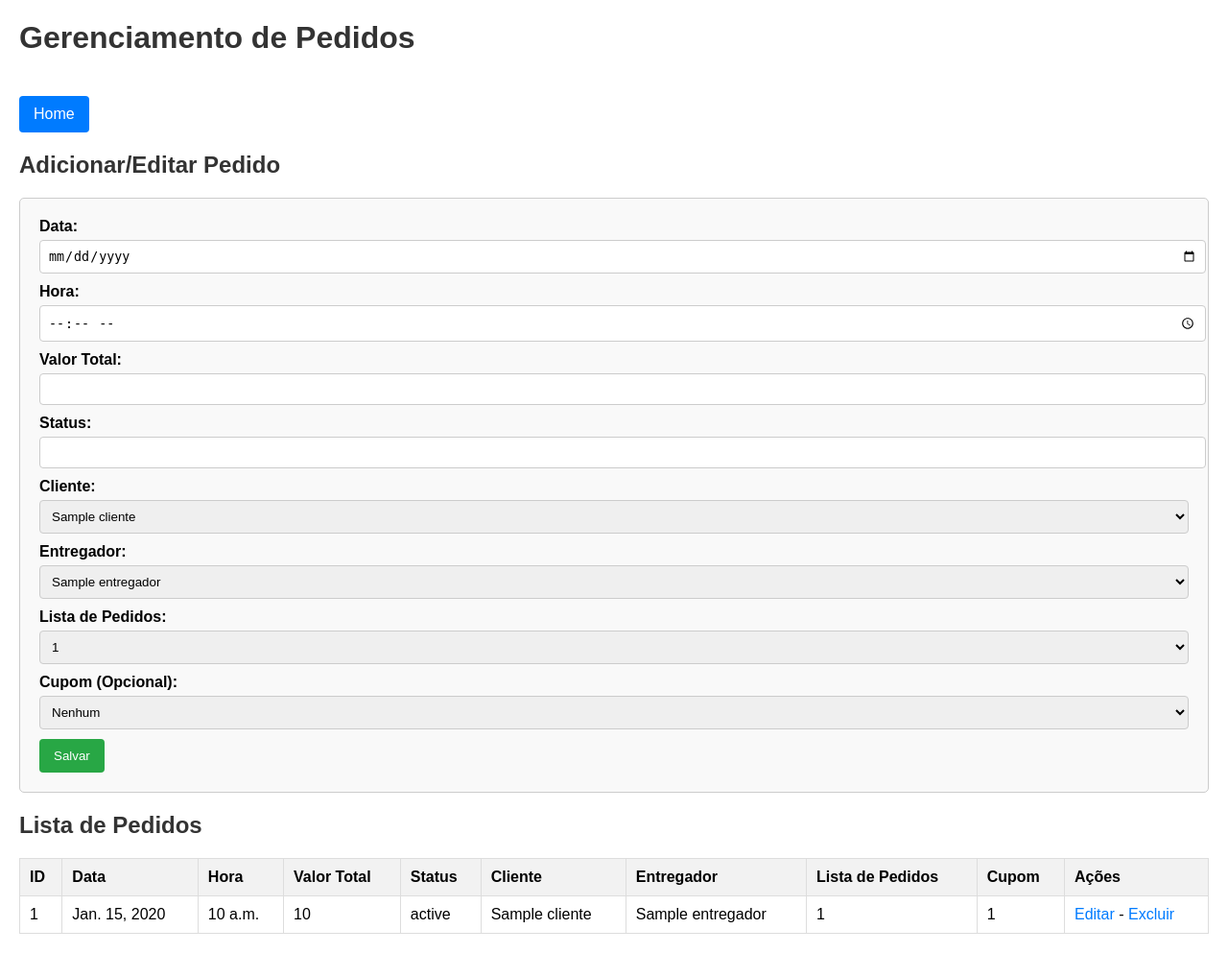
After one commit to Rafaelleit3/app-agua-fbd, a Django app: page /pedidos/ in a window 1280 px wide. The commit adds this page. Shown: the whole page at 96% size. Run offline with Django 5.2, Linux system fonts and the light colour scheme; tables that the repository leaves empty hold one stand-in row (values such as "Sample post").

Commit message:
feat: implementando CRUD de Pedidos

```diff
--- a/appagua/loja/templates/loja/homepage.html
+++ b/appagua/loja/templates/loja/homepage.html
@@ -35,5 +35,6 @@
     <a href="{% url 'listar_produtos' %}" class="nav-button">Produtos</a>
     <a href="{% url 'listar_listapedidos' %}" class="nav-button">Lista de Pedidos</a>
     <a href="{% url 'listar_produtos_contidos' %}" class="nav-button">Produtos Contidos</a>
+    <a href="{% url 'listar_pedidos' %}" class="nav-button">Pedidos</a>
 </body>
 </html>
--- /dev/null
+++ b/appagua/loja/templates/loja/pedidos.html
@@ -0,0 +1,188 @@
+<!DOCTYPE html>
+<html>
+<head>
+    <title>Pedidos</title>
+    <style>
+        body {
+            font-family: Arial, sans-serif;
+            margin: 20px;
+        }
+        h1, h2 {
+            color: #333;
+        }
+        form {
+            margin-bottom: 20px;
+            padding: 20px;
+            border: 1px solid #ccc;
+            border-radius: 5px;
+            background-color: #f9f9f9;
+        }
+        label {
+            display: block;
+            margin-bottom: 5px;
+            font-weight: bold;
+        }
+        select, input {
+            width: 100%;
+            padding: 8px;
+            margin-bottom: 10px;
+            border: 1px solid #ccc;
+            border-radius: 4px;
+        }
+        button {
+            padding: 10px 15px;
+            background-color: #28a745;
+            color: white;
+            border: none;
+            border-radius: 4px;
+            cursor: pointer;
+        }
+        button:hover {
+            background-color: #218838;
+        }
+        table {
+            width: 100%;
+            border-collapse: collapse;
+            margin-top: 20px;
+        }
+        th, td {
+            padding: 10px;
+            border: 1px solid #ddd;
+            text-align: left;
+        }
+        th {
+            background-color: #f2f2f2;
+        }
+        a {
+            color: #007bff;
+            text-decoration: none;
+        }
+        a:hover {
+            text-decoration: underline;
+        }
+        .home-button {
+            margin-top: 20px;
+            display: inline-block;
+            padding: 10px 15px;
+            background-color: #007bff;
+            color: white;
+            border: none;
+            border-radius: 4px;
+            text-decoration: none;
+        }
+        .home-button:hover {
+            background-color: #0056b3;
+        }
+    </style>
+</head>
+<body>
+    <h1>Gerenciamento de Pedidos</h1>
+    <a href="{% url 'homepage' %}" class="home-button">Home</a>
+
+    <h2>Adicionar/Editar Pedido</h2>
+    <form method="post">
+        {% csrf_token %}
+        <input type="hidden" name="pedido_id" id="pedido_id">
+
+        <label for="data_solicitacao">Data:</label>
+        <input type="date" name="data_solicitacao" id="data_solicitacao" required>
+
+        <label for="hora_solicitacao">Hora:</label>
+        <input type="time" name="hora_solicitacao" id="hora_solicitacao" required>
+
+        <label for="valor_total">Valor Total:</label>
+        <input type="number" name="valor_total" id="valor_total" step="0.01" required>
+
+        <label for="status">Status:</label>
+        <input type="text" name="status" id="status" required>
+
+        <label for="id_cliente">Cliente:</label>
+        <select name="id_cliente" id="id_cliente">
+            {% for cliente in clientes %}
+                <option value="{{ cliente.id }}">{{ cliente.nome }}</option>
+            {% endfor %}
+        </select>
+
+        <label for="id_entregador">Entregador:</label>
+        <select name="id_entregador" id="id_entregador">
+            {% for entregador in entregadores %}
+                <option value="{{ entregador.id }}">{{ entregador.nome }}</option>
+            {% endfor %}
+        </select>
+
+        <label for="id_lista_pedidos">Lista de Pedidos:</label>
+        <select name="id_lista_pedidos" id="id_lista_pedidos">
+            {% for lista in listas_pedidos %}
+                <option value="{{ lista.id }}">{{ lista.id }}</option>
+            {% endfor %}
+        </select>
+
+        <label for="id_cupom">Cupom (Opcional):</label>
+        <select name="id_cupom" id="id_cupom">
+            <option value="">Nenhum</option>
+            {% for cupom in cupons %}
+                <option value="{{ cupom.id }}">{{ cupom.id }}</option>
+            {% endfor %}
+        </select>
+
+        <button type="submit">Salvar</button>
+    </form>
+
+    <h2>Lista de Pedidos</h2>
+    <table>
+        <tr>
+            <th>ID</th>
+            <th>Data</th>
+            <th>Hora</th>
+            <th>Valor Total</th>
+            <th>Status</th>
+            <th>Cliente</th>
+            <th>Entregador</th>
+            <th>Lista de Pedidos</th>
+            <th>Cupom</th>
+            <th>Ações</th>
+        </tr>
+        {% for pedido in pedidos %}
+        <tr>
+            <td>{{ pedido.id }}</td>
+            <td>{{ pedido.data_solicitacao }}</td>
+            <td>{{ pedido.hora_solicitacao }}</td>
+            <td>{{ pedido.valor_total }}</td>
+            <td>{{ pedido.status }}</td>
+            <td>{{ pedido.cliente }}</td>
+            <td>{{ pedido.entregador }}</td>
+            <td>{{ pedido.lista_pedidos }}</td>
+            <td>{{ pedido.cupom|default:"Nenhum" }}</td>
+            <td>
+                <a href="#" onclick="editarPedido(
+                    '{{ pedido.id }}',
+                    '{{ pedido.data_solicitacao }}',
+                    '{{ pedido.hora_solicitacao }}',
+                    '{{ pedido.valor_total }}',
+                    '{{ pedido.status }}',
+                    '{{ pedido.cliente }}',
+                    '{{ pedido.entregador }}',
+                    '{{ pedido.lista_pedidos }}',
+                    '{{ pedido.cupom }}'
+                )">Editar</a> -
+                <a href="?delete={{ pedido.id }}">Excluir</a>
+            </td>
+        </tr>
+        {% endfor %}
+    </table>
+
+    <script>
+        function editarPedido(id, data, hora, valor, status, cliente, entregador, lista, cupom) {
+            document.getElementById('pedido_id').value = id;
+            document.getElementById('data_solicitacao').value = data;
+            document.getElementById('hora_solicitacao').value = hora;
+            document.getElementById('valor_total').value = valor;
+            document.getElementById('status').value = status;
+            document.getElementById('id_cliente').value = cliente;
+            document.getElementById('id_entregador').value = entregador;
+            document.getElementById('id_lista_pedidos').value = lista;
+            document.getElementById('id_cupom').value = cupom;
+        }
+    </script>
+</body>
+</html>
--- a/appagua/loja/urls.py
+++ b/appagua/loja/urls.py
@@ -15,4 +15,6 @@ urlpatterns = [
     path('listapedidos/', views.listar_listapedidos, name='listar_listapedidos'),
     # URLs para ProdutosContidos
     path('produtoscontidos/', views.listar_produtos_contidos, name='listar_produtos_contidos'),
+    # URLs para Pedidos
+    path('pedidos/', views.listar_pedidos, name='listar_pedidos'),
 ]
--- a/appagua/loja/views.py
+++ b/appagua/loja/views.py
@@ -254,5 +254,74 @@ def listar_produtos_contidos(request):
         'produtos': produtos
     })
 
+
+
+# View para listar, adicionar, editar e remover pedidos
+def listar_pedidos(request):
+    if request.method == 'POST':
+        pedido_id = request.POST.get('pedido_id')
+        data_solicitacao = request.POST.get('data_solicitacao')
+        hora_solicitacao = request.POST.get('hora_solicitacao')
+        valor_total = request.POST.get('valor_total')
+        status = request.POST.get('status')
+        id_cliente = request.POST.get('id_cliente')
+        id_entregador = request.POST.get('id_entregador')
+        id_cupom = request.POST.get('id_cupom') or None
+        id_lista_pedidos = request.POST.get('id_lista_pedidos')
+
+        if pedido_id:  # Se houver um ID, significa que estamos editando um pedido existente
+            query = """
+                UPDATE loja_pedido
+                SET data_solicitacao=%s, hora_solicitacao=%s, valor_total=%s, status=%s,
+                    id_cliente_id=%s, id_entregador_id=%s, id_cupom_id=%s, id_lista_pedidos_id=%s
+                WHERE id=%s
+            """
+            params = (data_solicitacao, hora_solicitacao, valor_total, status,
+                      id_cliente, id_entregador, id_cupom, id_lista_pedidos, pedido_id)
+        else:  # Se não houver ID, estamos criando um novo pedido
+            query = """
+                INSERT INTO loja_pedido (data_solicitacao, hora_solicitacao, valor_total, status,
+                                         id_cliente_id, id_entregador_id, id_cupom_id, id_lista_pedidos_id)
+                VALUES (%s, %s, %s, %s, %s, %s, %s, %s)
+            """
+            params = (data_solicitacao, hora_solicitacao, valor_total, status,
+                      id_cliente, id_entregador, id_cupom, id_lista_pedidos)
+
+        execute_sql(query, params)
+        return redirect('listar_pedidos')
+
+    if 'delete' in request.GET:
+        pedido_id = request.GET.get('delete')
+        query = "DELETE FROM loja_pedido WHERE id=%s"
+        execute_sql(query, [pedido_id])
+        return redirect('listar_pedidos')
+
+    query = """
+        SELECT p.id, p.data_solicitacao, p.hora_solicitacao, p.valor_total, p.status,
+               c.nome AS cliente, e.nome AS entregador, l.id AS lista_pedidos, cp.id AS cupom
+        FROM loja_pedido p
+        JOIN loja_cliente c ON p.id_cliente_id = c.id
+        JOIN loja_entregador e ON p.id_entregador_id = e.id
+        JOIN loja_listapedidos l ON p.id_lista_pedidos_id = l.id
+        LEFT JOIN loja_cupom cp ON p.id_cupom_id = cp.id
+        ORDER BY p.data_solicitacao DESC, p.hora_solicitacao DESC
+    """
+    pedidos = execute_sql(query)
+
+    # Buscar opções para dropdowns
+    clientes = execute_sql("SELECT id, nome FROM loja_cliente")
+    entregadores = execute_sql("SELECT id, nome FROM loja_entregador")
+    listas_pedidos = execute_sql("SELECT id FROM loja_listapedidos")
+    cupons = execute_sql("SELECT id FROM loja_cupom")
+
+    return render(request, 'loja/pedidos.html', {
+        'pedidos': pedidos,
+        'clientes': clientes,
+        'entregadores': entregadores,
+        'listas_pedidos': listas_pedidos,
+        'cupons': cupons
+    })
+
+
 def homepage(request):
     return render(request, 'loja/homepage.html')
```
